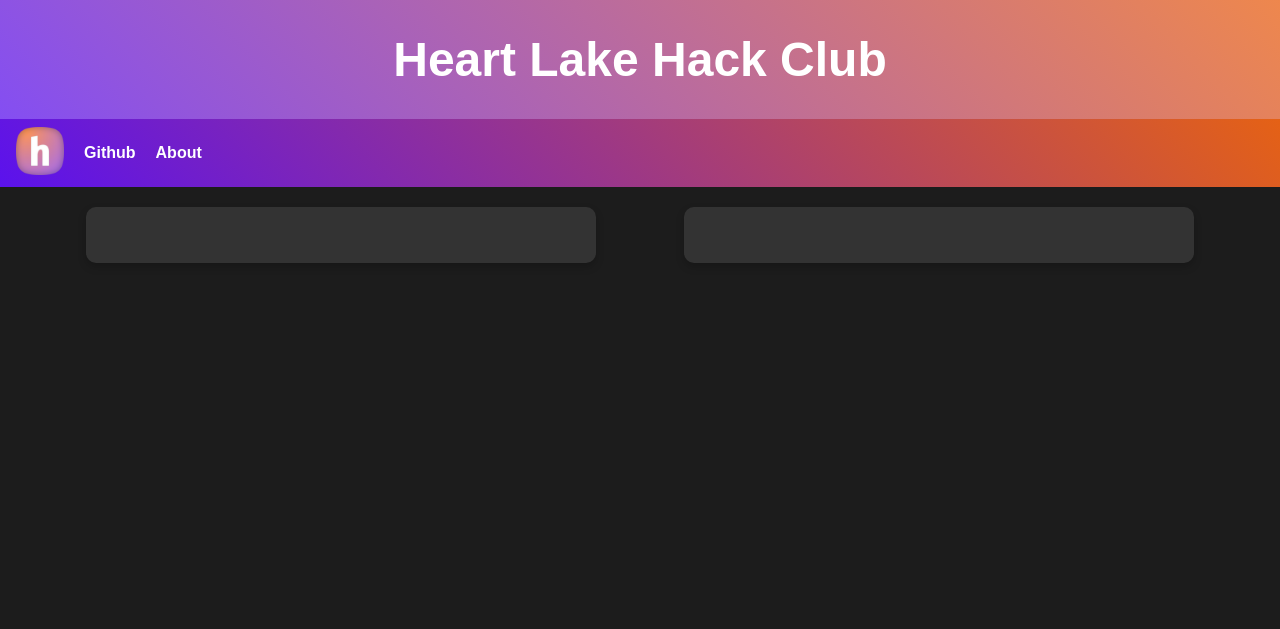
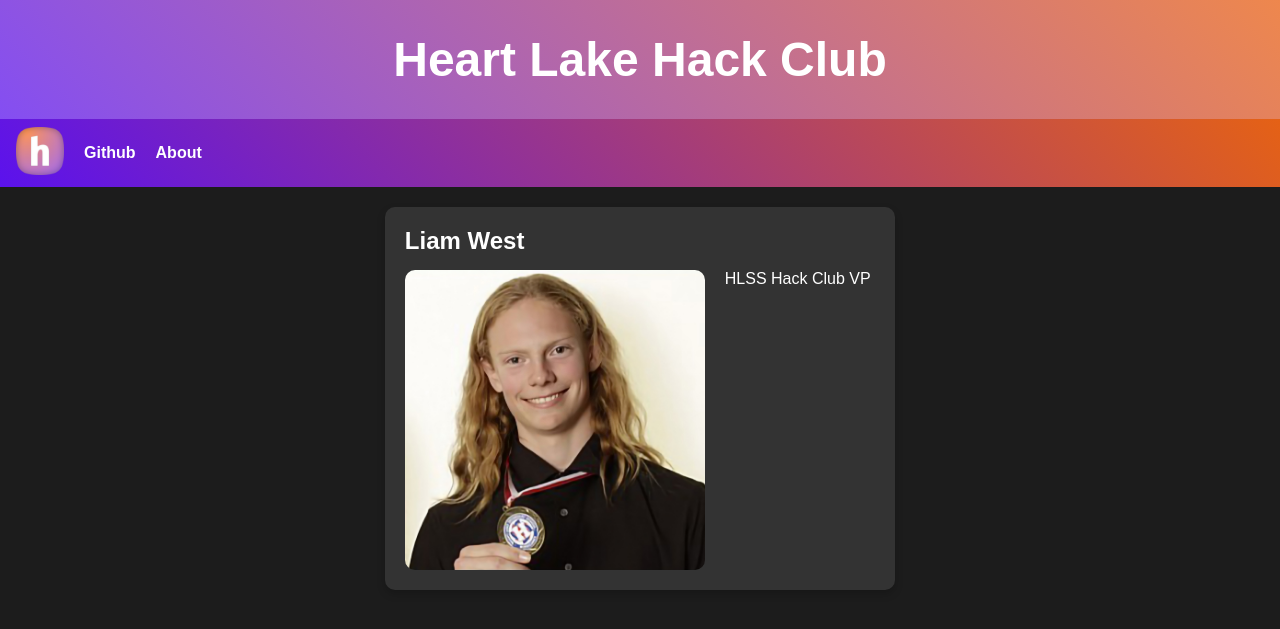
Before and after one commit to hlsshackclub/Club-Website, a Jekyll site: the page built from index.html, in a window 1280 px wide. Shown: the top 629 px of the page. Built offline with Jekyll 4.4.1, drawn with Linux system fonts in a browser that asks for light colours.

Commit message:
website!!

```diff
--- a/_config.yml
+++ b/_config.yml
@@ -49,6 +49,11 @@ plugins:
 include:
   - _includes/header.html # Ensure the header.html can be included properly
 
+collections:
+  members:
+    output: true
+    permalink: /members/:name/
+
 # Exclude these files from the build
 exclude:
   - README.md
--- a/index.html
+++ b/index.html
@@ -3,6 +3,15 @@ layout: default
 ---
 
 <section class="cards" id="Members">
-<div class="card"><p></p></div>
-<div class="card"><p></p></div>
+    {% for member in site.members %}
+        <div class="card">
+            <a href="{{ site.baseurl }}{{ member.url }}">
+                <h3>{{ member.name }}</h3>
+                <div class="sub-card">
+                    <img src="{{ site.baseurl }}{{ member.picture }}" alt="no picture">
+                    <p>{{ member.bio }}</p>
+                </div>
+            </a>
+        </div>
+    {% endfor %}
 </section>
--- a/styles.css
+++ b/styles.css
@@ -103,6 +103,30 @@ header {
     box-shadow: 0 4px 8px rgba(0, 0, 0, 0.2);
 }
 
+.card h3 {
+    font-size: 1.5rem;
+    margin: 0 0 15px 0;
+}
+
+.card img {
+    max-width: 300px;
+    border-radius: 10px;
+}
+
+.card p {
+    margin: 0 0 0 20px;
+}
+
+.card a {
+    color: inherit; /* blue colors for links too */
+    text-decoration: inherit; /* no underline */
+}
+
+.sub-card {
+    display: flex;
+    flex-wrap: wrap; /* Allow cards to wrap on smaller screens */
+}
+
 /* Gallery section */
 .gallery {
     text-align: center;
```
Also changed, not shown: _layouts/member.html (added, +7 -0 lines), _members/LiamWest.html (added, +10 -0 lines), README.MD (added), members/LiamWest/LiamWest.jpg (added), static/hackclub.svg (deleted).
